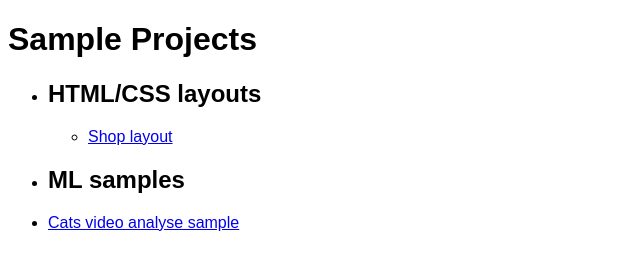
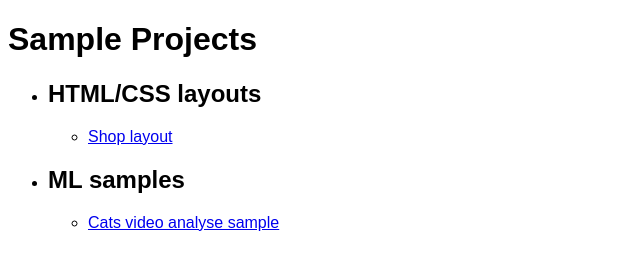
Before and after one commit to ivlabush/ivlabush.github.io, a plain HTML site: page index.html in a window 1280 px wide. Shown: the whole page, without its empty margins (0-640 px from the left). Drawn offline with Linux system fonts and the light colour scheme; files that its build step writes are made by us from their sources.

Commit message:
github.io fix

```diff
--- a/index.html
+++ b/index.html
@@ -18,7 +18,7 @@
             </li>
             <li>
                 <h2>ML samples</h2>
-                <li><a href="ML/cats/analyse_cats.html">Cats video analyse sample</a></li>
+                <ul><li><a href="ML/cats/analyse_cats.html">Cats video analyse sample</a></li></ul>
             </li>
         </ul>
 
```
